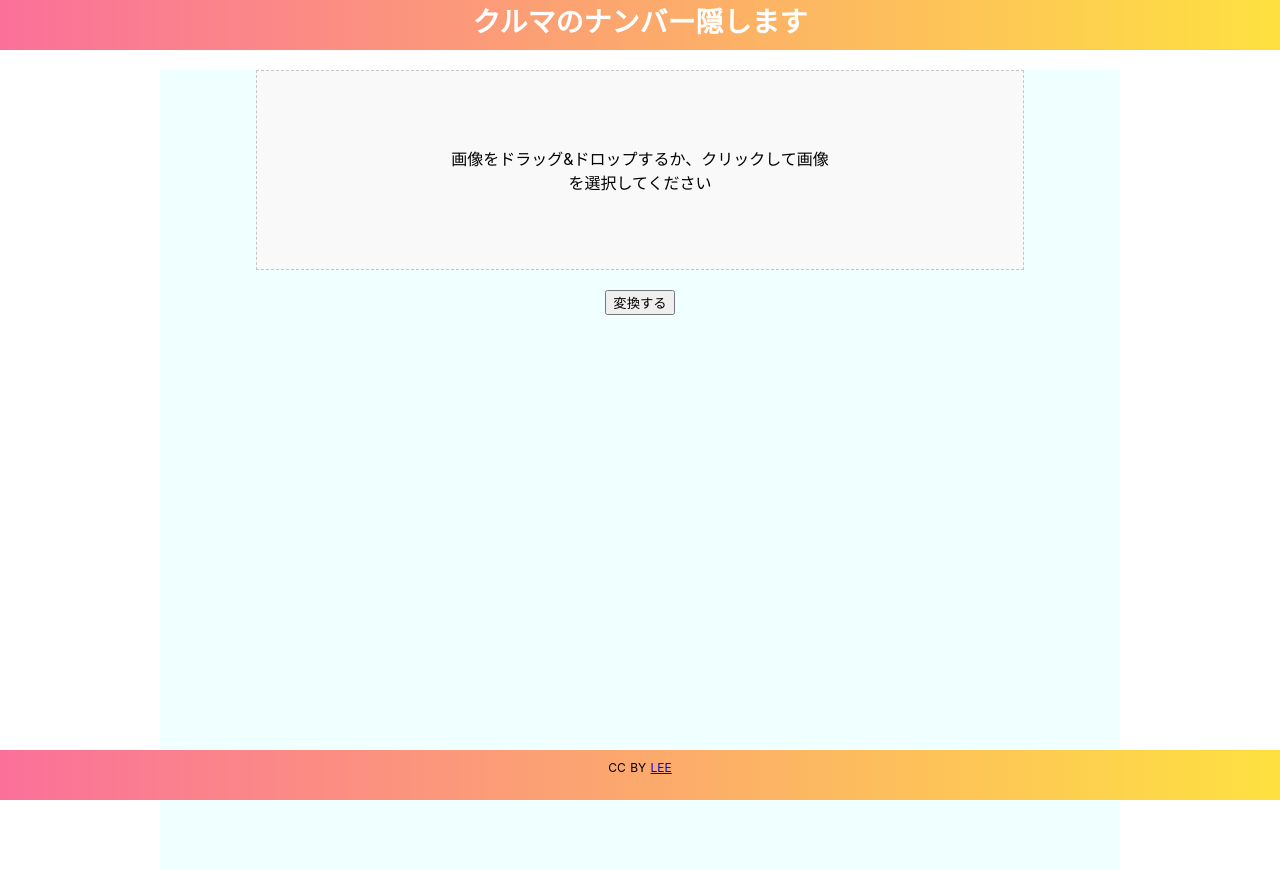
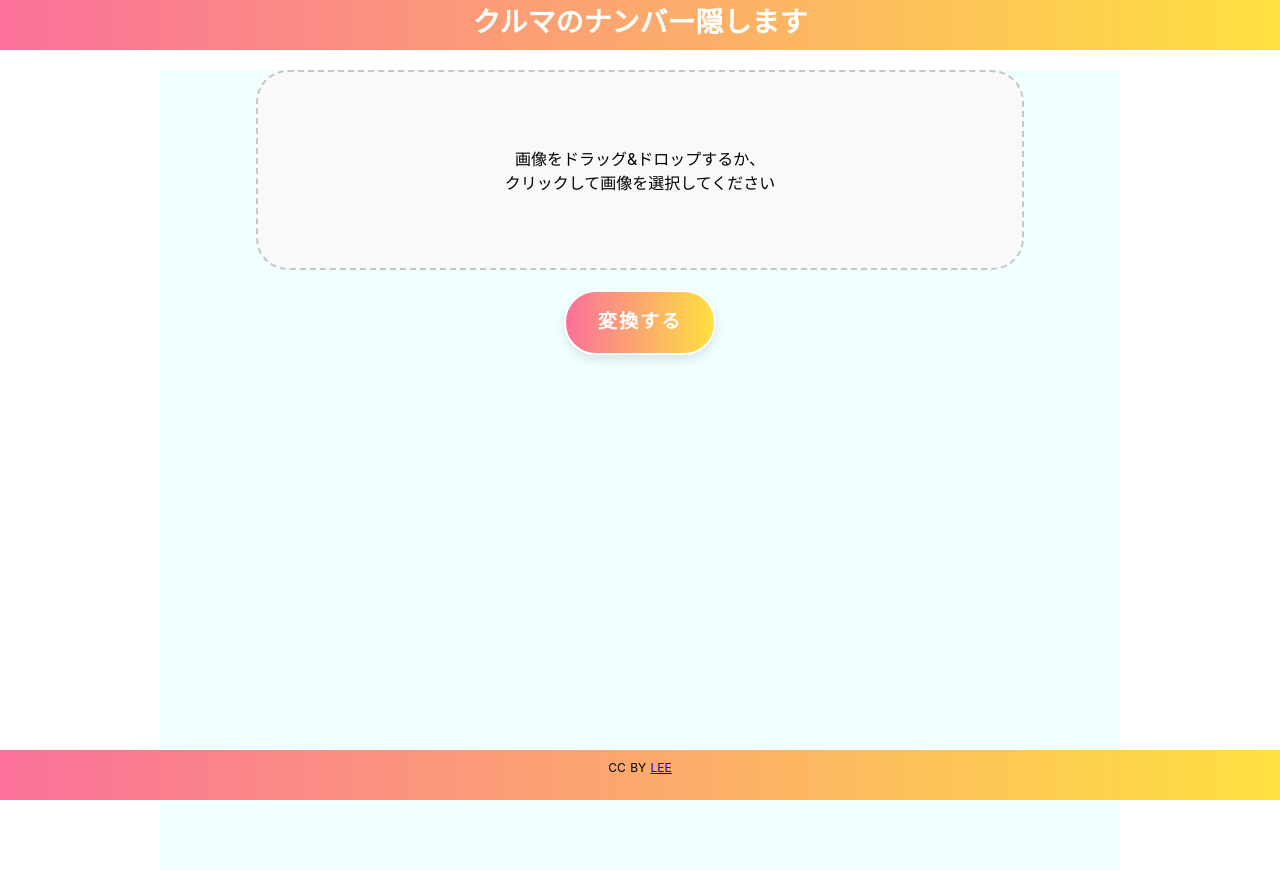
Before and after one commit to jetree/hide-license, a Nuxt app: page / in a window 1280 px wide. Built offline with nearby package versions, Linux system fonts and the light colour scheme.

Commit message:
ダウンロード処理を追加

```diff
--- a/components/hide-licenseButton.vue
+++ b/components/hide-licenseButton.vue
@@ -1,8 +1,10 @@
 <template>
-  <div>
+  <div class="main">
     <!-- <button @click="hideLicense()">変換する</button> -->
-    <button @click="test()">変換する</button>
-    <button v-if="success" @click="download()">一括ダウンロード</button>
+    <button class="btn btn-gradient" @click="start()">変換する</button>
+    <button v-if="success" class="btn btn-gradient" @click="download()">
+      一括ダウンロード
+    </button>
   </div>
 </template>
 
@@ -27,9 +29,12 @@ export default {
     }
   },
   methods: {
-    async test() {
+    async start() {
       const imageFiles = this.imageFiles
-      console.log({ imageFiles })
+      if (!imageFiles.length) {
+        return
+      }
+      // console.log({ imageFiles })
       for (let i = 0; i < this.imageFiles[0].length; i++) {
         console.log({ i })
         const resurt = await this.sendAPI(i)
@@ -91,7 +96,7 @@ export default {
     //   }
     // },
     async sendAPI(i) {
-      console.log('発火')
+      // console.log('発火')
       this.success = false
       const apiKey = process.env.GOOGLE_API_KEY
       // console.log({ process })
@@ -101,7 +106,7 @@ export default {
       // console.log(this.imageFiles[0])
       // console.log({ i })
       let file = this.imageFiles[0][i]
-      console.log('name', file.name)
+      // console.log('name', file.name)
       // console.log({ file })
       let filedata = this.imageData[i][0]
       // console.log({ filedata })
@@ -139,14 +144,14 @@ export default {
 
       const result = await response.json()
       this.result.push(result)
-      console.log({ result })
+      // console.log({ result })
       return result
     },
     // async test() {
     async hideLicense(i, result) {
       const previewarea = document.getElementById('previewarea')
       let canvas = previewarea.children[i]
-      console.log({ canvas })
+      // console.log({ canvas })
       const ctx = canvas.getContext('2d')
 
       if ('localizedObjectAnnotations' in result['responses'][0]) {
@@ -163,7 +168,7 @@ export default {
         // console.log({ localizedObjectAnnotations })
 
         // -1 が返ってきたらナンバーが推定されなかった
-        console.log({ licensePlateIndex })
+        // console.log({ licensePlateIndex })
         if (licensePlateIndex !== -1) {
           // バウンディングボックス は左上から時計回りに返ってくる
           // 正則化された値が返ってくるので実際の座標データに変換する
@@ -299,7 +304,7 @@ export default {
             ctx.fill()
           }
         } else {
-          console.log('sakujio', i)
+          // console.log('sakujio', i)
           this.notApplicableImageIndex.push(i)
         }
       }
@@ -307,7 +312,7 @@ export default {
     async removeTarget() {
       const removeTarget = this.notApplicableImageIndex.reverse()
       const previewarea = document.getElementById('previewarea')
-      console.log({ removeTarget })
+      // console.log({ removeTarget })
       for (let i = 0; i < removeTarget.length; i++) {
         const removeTargetDom = previewarea.children[removeTarget[i]]
         // console.log({ removeTargetDom })
@@ -315,6 +320,68 @@ export default {
       }
       if (previewarea.childElementCount > 0) this.success = true
     },
+    download() {
+      const previewarea = document.getElementById('previewarea')
+      const count = previewarea.childElementCount
+      for (let i = 0; i < count; i++) {
+        let canvas = previewarea.children[i]
+        const link = document.createElement('a')
+        const downloadBase64Image = canvas.toDataURL('image/png')
+        const fileName = `${new Date()
+          .toDateString()
+          .replace(/\\s+/g, '')}_${Math.round(Math.random() * 1000000000)}.png`
+        link.setAttribute('href', downloadBase64Image)
+        link.setAttribute('download', fileName)
+        link.style.visibility = 'hidden'
+        document.body.appendChild(link)
+        link.click()
+        document.body.removeChild(link)
+      }
+    },
   },
 }
 </script>
+
+<style scoped>
+.main {
+  margin-bottom: 2rem;
+}
+.btn {
+  font-size: 1.2rem;
+  font-weight: 700;
+  line-height: 1.5;
+  position: relative;
+  display: inline-block;
+  padding: 1rem 2rem;
+  cursor: pointer;
+  -webkit-user-select: none;
+  -moz-user-select: none;
+  -ms-user-select: none;
+  user-select: none;
+  -webkit-transition: all 0.3s;
+  transition: all 0.3s;
+  text-align: center;
+  vertical-align: middle;
+  text-decoration: none;
+  letter-spacing: 0.1em;
+  color: #212529;
+  border-radius: 2rem;
+}
+
+.btn-gradient {
+  color: #fff;
+  border: 2px solid #fff;
+  border-radius: 2rem;
+  background-image: -webkit-gradient(
+    linear,
+    left top,
+    right top,
+    from(#fa709a),
+    to(#fee140)
+  );
+  background-image: -webkit-linear-gradient(left, #fa709a 0%, #fee140 100%);
+  background-image: linear-gradient(to right, #fa709a 0%, #fee140 100%);
+  -webkit-box-shadow: 0 5px 10px rgba(0, 0, 0, 0.1);
+  box-shadow: 0 5px 10px rgba(0, 0, 0, 0.1);
+}
+</style>
--- a/components/main.vue
+++ b/components/main.vue
@@ -10,7 +10,7 @@
       <span class="square-content" />
       <label>
         <span class="droparea-label">
-          画像をドラッグ&ドロップするか、クリックして画像を選択してください
+          画像をドラッグ&ドロップするか、<br />クリックして画像を選択してください
         </span>
         <input
           id="fileInput"
@@ -64,13 +64,13 @@ export default {
     },
     async previewFiles(e) {
       const filedata = e.target.files || e.dataTransfer.files
-      console.log(filedata)
+      // console.log(filedata)
       this.imageFiles.push(filedata)
       // if (filedata) {
       //   ;[].forEach.call(filedata, this.readAndPreview)
       // }
       for (let file of filedata) {
-        console.log({ file })
+        // console.log({ file })
         let result = await this.readAndPreview(file)
         this.imageData.push(result)
       }
@@ -150,7 +150,7 @@ export default {
 }
 </script>
 
-<style>
+<style scoped>
 .drop-area {
   width: 80%;
   min-width: 200px;
@@ -158,9 +158,10 @@ export default {
   margin: 20px auto;
   padding: 10px;
   text-align: center;
-  border: 1px dashed #c6c6c6;
+  border: 2px dashed #c6c6c6;
   background-color: #f9f9f9;
   position: relative;
+  border-radius: 2rem;
 }
 
 .form-control {
```
